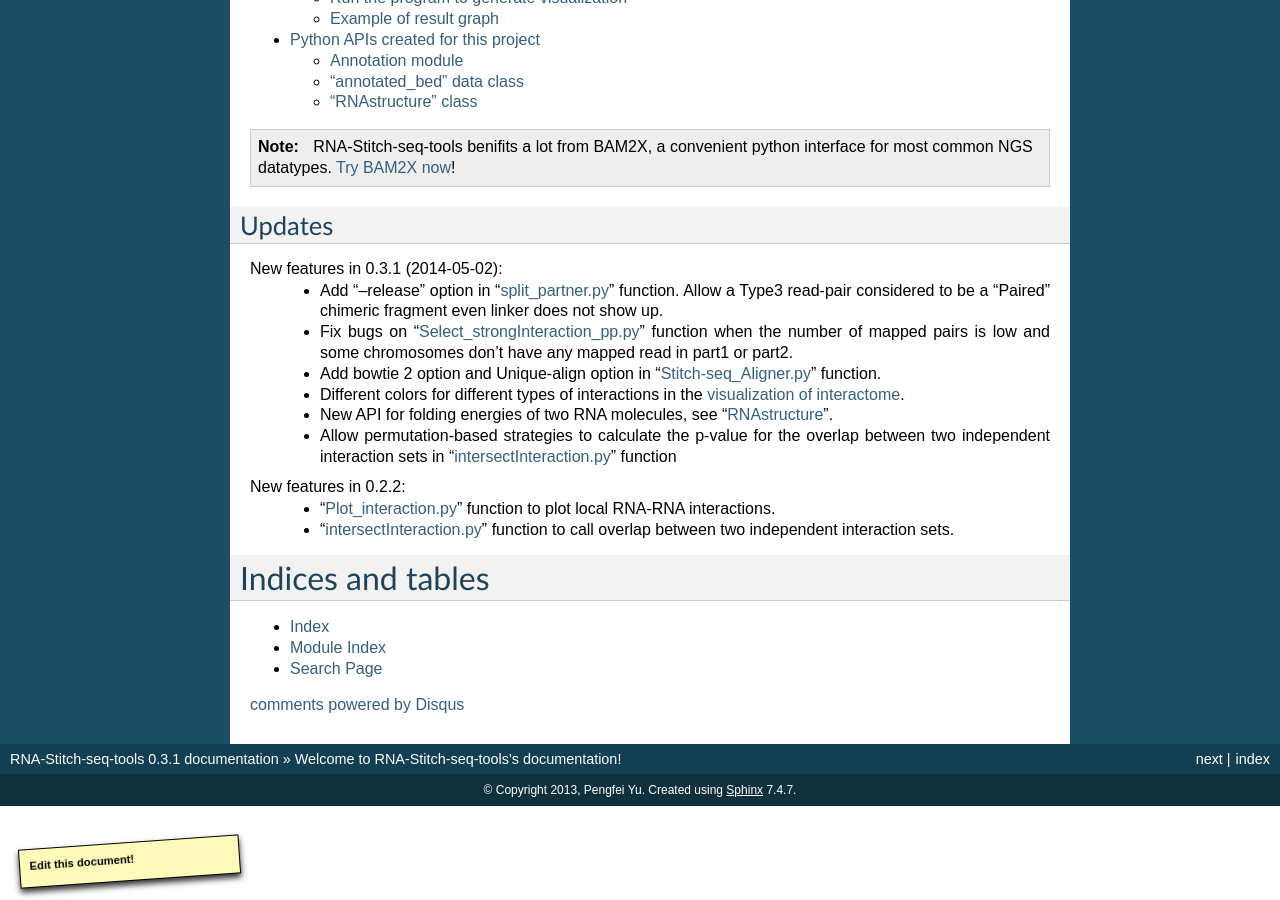
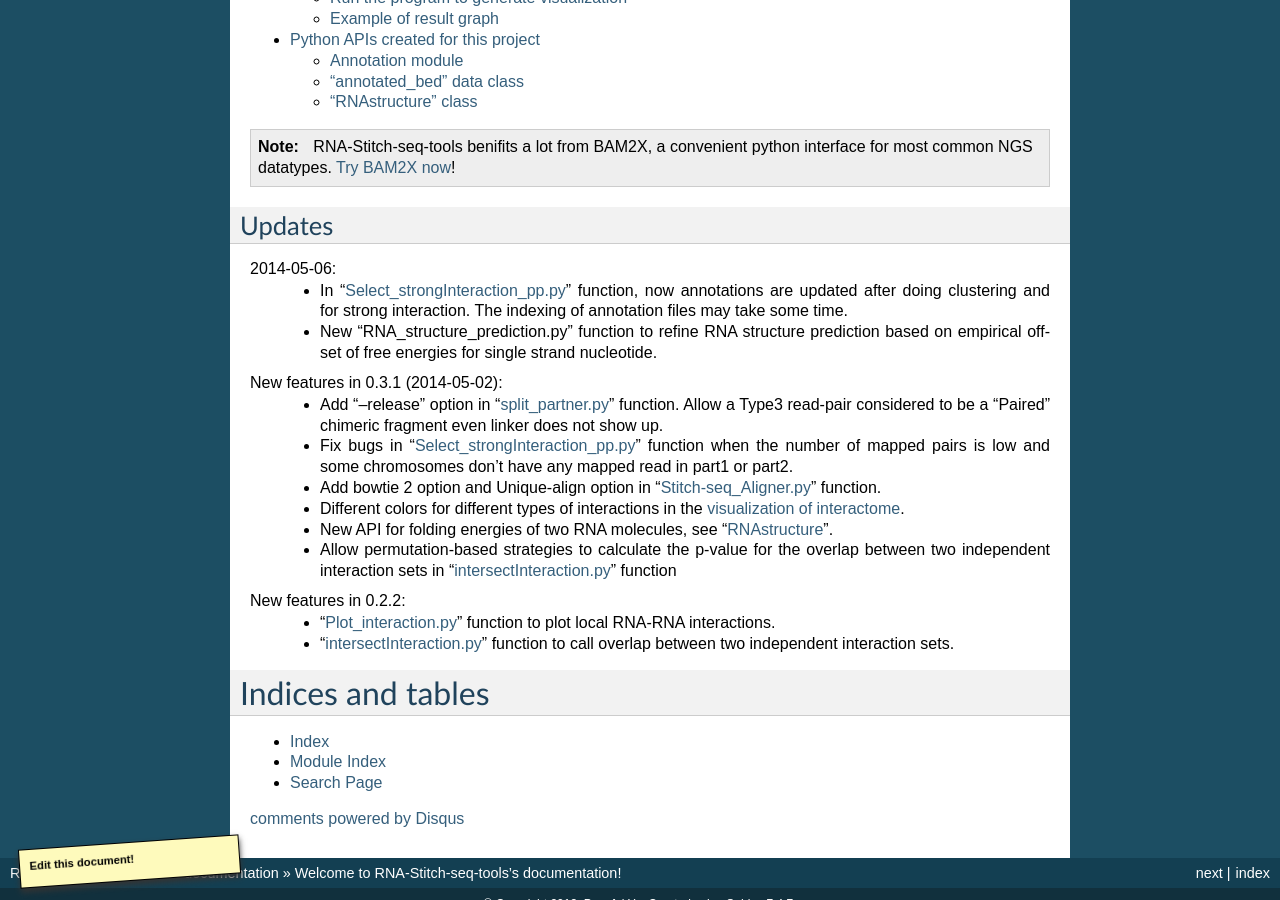
Before and after one commit to yu68/RNA-Hi-C, a Sphinx documentation site: the page built from doc/source/index.rst, in a window 1280 px wide and 900 px high, scrolled down 702 px. Built offline with Sphinx 7.4.7, drawn with Linux system fonts in a browser that asks for light colours; formulas are drawn with MathJax 3; comment, search, counter and statistics services are not loaded.

Commit message:
modify Select_strongInteraction_pp to allow re-annotation after clustering, update doc

```diff
--- a/doc/source/index.rst
+++ b/doc/source/index.rst
@@ -27,10 +27,13 @@ Welcome to RNA-Stitch-seq-tools's documentation!
 
 Updates
 -------
+2014-05-06:
+  * In ":ref:`Select_strongInteraction_pp.py<Step6>`" function, now annotations are updated after doing clustering and for strong interaction. The indexing of annotation files may take some time.
+  * New "RNA_structure_prediction.py" function to refine RNA structure prediction based on empirical offset of free energies for single strand nucleotide.
 
 New features in 0.3.1 (2014-05-02):
   * Add "--release" option in ":ref:`split_partner.py<Step4>`" function. Allow a Type3 read-pair considered to be a "Paired" chimeric fragment even linker does not show up.
-  * Fix bugs on ":ref:`Select_strongInteraction_pp.py<Step6>`" function when the number of mapped pairs is low and some chromosomes don't have any mapped read in part1 or part2.
+  * Fix bugs in ":ref:`Select_strongInteraction_pp.py<Step6>`" function when the number of mapped pairs is low and some chromosomes don't have any mapped read in part1 or part2.
   * Add bowtie 2 option and Unique-align option in ":ref:`Stitch-seq_Aligner.py<Step5>`" function.
   * Different colors for different types of interactions in the :ref:`visualization of interactome<VisualizationGlobal>`.
   * New API for folding energies of two RNA molecules, see ":ref:`RNAstructure<rnafold>`".
```
